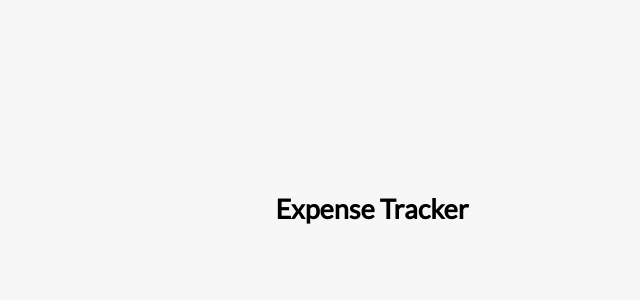
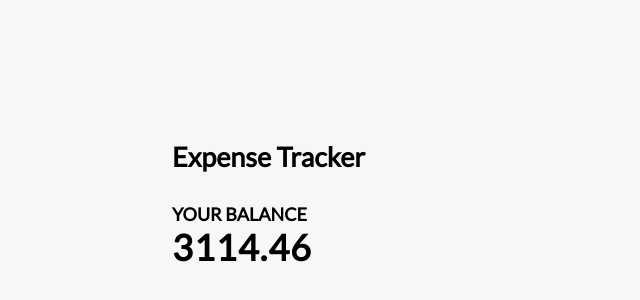
Before and after one commit to RoboCode9/expense-tracker, a Vue app: page / in a window 1280 px wide. Shown: the part 192-492 px from the top of the page, without its empty margins (268-908 px from the left). Built offline with nearby package versions, Linux system fonts and the light colour scheme.

Commit message:
saved at 30min from vid, continue tommorow

```diff
--- a/src/App.vue
+++ b/src/App.vue
@@ -1,7 +1,27 @@
 <script setup>
   import Header from './components/Header.vue';
+  import Balance from './components/Balance.vue';
+  import {computed, ref} from 'vue'
+
+  const transactions = ref([
+    {id: 1, text: 'Paycheck', amount: 777.77},
+    {id: 2, text: 'Food', amount: -77.77},
+    {id: 3, text: 'Bills', amount: -577.77},
+    {id: 4, text: 'Video game', amount: -7.77},
+    {id: 5, text: 'tax return', amount: 3000},
+  ])
+
+  //get total
+  const total = computed(() => {
+    return transactions.value.reduce( (acc, transaction) => {
+      return acc + transaction.amount
+    }, 0)
+  })
 </script>
 
 <template>
   <Header></Header>
+  <div class="container">
+    <Balance :total="total"></Balance>
+  </div>
 </template>
--- /dev/null
+++ b/src/components/Balance.vue
@@ -0,0 +1,17 @@
+<template>
+    <h4>Your Balance</h4>
+    <h1 id="balance"> {{ total }}</h1>
+</template>
+
+<script setup>
+
+import { defineProps } from 'vue'
+
+const props = defineProps({
+    total: {
+        type: Number,
+        require: true,
+    }
+})
+
+</script>
```
